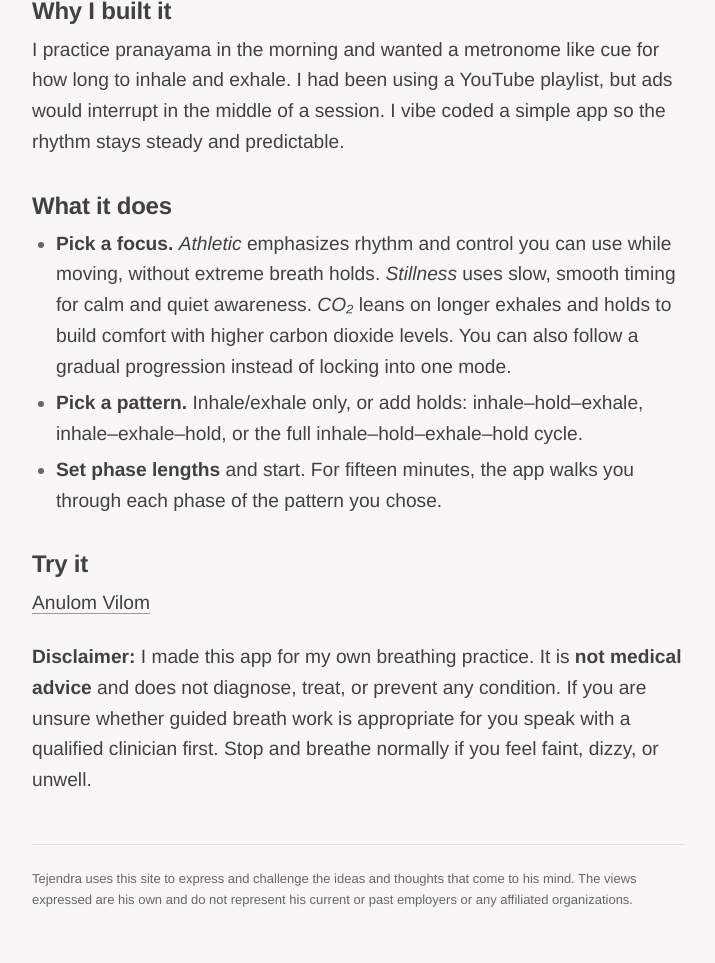
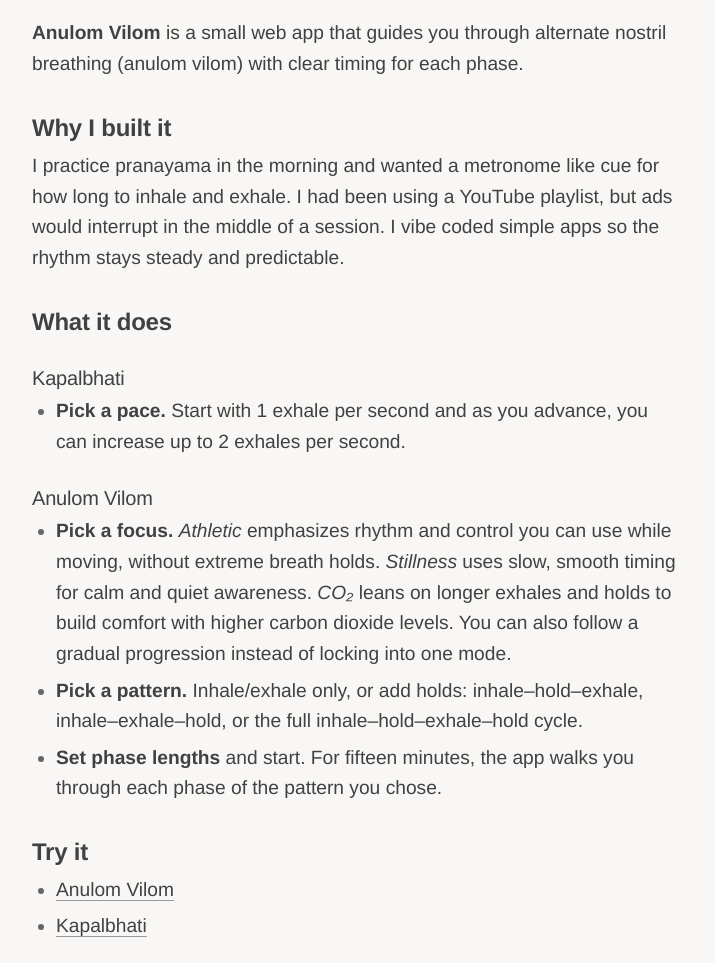
Before and after one commit to tejendra/tejendra.github.io, a website: page blog/alternate-nostril-breathing/index.html in a window 1280 px wide. Shown: the part 329-1292 px from the top of the page, without its empty margins (282-997 px from the left). Before the commit the page ends 1263 px from the top, so only its background shows below. Drawn offline with Linux system fonts and the light colour scheme.

Commit message:
Update blog post and metadata for Guided Breathing project; add Kapalbhati section, revise descriptions, and improve content structure for clarity and SEO.

```diff
--- a/blog/alternate-nostril-breathing/index.html
+++ b/blog/alternate-nostril-breathing/index.html
@@ -4,8 +4,8 @@
 <head>
     <meta charset="UTF-8">
     <meta name="viewport" content="width=device-width, initial-scale=1.0">
-    <meta name="description" content="Alternate nostril breathing guided app">
-    <meta name="keywords" content="alternate nostril breathing, pranayama, anulom vilom, breathing app">
+    <meta name="description" content="Skull shining and alternate nostril breathing guided app">
+    <meta name="keywords" content="alternate nostril breathing, pranayama, anulom vilom, breathing app, kapalbhati, skull-shining">
     <meta name="author" content="Tejendra Patel">
     <meta name="robots" content="index, follow">
     <meta name="googlebot" content="index, follow">
@@ -50,20 +50,27 @@
         <h1 class="post-title">Guided Breathing</h1>
         <p class="post-meta"><time datetime="2026-05-13">May 2026</time></p>
       </header>
-      <div class="post-content"><p><strong>Anulom Vilom</strong> is a small web app that guides you through alternate nostril breathing (anulom vilom) with clear timing for each phase.</p>
+      <div class="post-content"><p><strong>Kapalbhati</strong> is a small web app that guides you through rapid, forced exhalations and passive inhalations, known as skull-shining breathing exercise.</p>
+<p><strong>Anulom Vilom</strong> is a small web app that guides you through alternate nostril breathing (anulom vilom) with clear timing for each phase.</p>
 <h2>Why I built it</h2>
-<p>I practice pranayama in the morning and wanted a metronome like cue for how long to inhale and exhale. I had been using a YouTube playlist, but ads would interrupt in the middle of a session. I vibe coded a simple app so the rhythm stays steady and predictable.</p>
+<p>I practice pranayama in the morning and wanted a metronome like cue for how long to inhale and exhale. I had been using a YouTube playlist, but ads would interrupt in the middle of a session. I vibe coded simple apps so the rhythm stays steady and predictable.</p>
 <h2>What it does</h2>
+<h3>Kapalbhati</h3>
+<ul>
+<li><strong>Pick a pace.</strong> Start with 1 exhale per second and as you advance, you can increase up to 2 exhales per second.</li>
+</ul>
+<h3>Anulom Vilom</h3>
 <ul>
 <li><strong>Pick a focus.</strong> <em>Athletic</em> emphasizes rhythm and control you can use while moving, without extreme breath holds. <em>Stillness</em> uses slow, smooth timing for calm and quiet awareness. <em>CO₂</em> leans on longer exhales and holds to build comfort with higher carbon dioxide levels. You can also follow a gradual progression instead of locking into one mode.</li>
 <li><strong>Pick a pattern.</strong> Inhale/exhale only, or add holds: inhale–hold–exhale, inhale–exhale–hold, or the full inhale–hold–exhale–hold cycle.</li>
 <li><strong>Set phase lengths</strong> and start. For fifteen minutes, the app walks you through each phase of the pattern you chose.</li>
 </ul>
 <h2>Try it</h2>
-<p><a href="https://tejendra.github.io/anulom-vilom">Anulom Vilom</a></p>
-<p><strong>Disclaimer:</strong> I made this app for my own breathing practice. It is <strong>not medical advice</strong> and does not
-diagnose, treat, or prevent any condition. If you are unsure whether guided breath work is appropriate
-for you speak with a qualified clinician first. Stop and breathe normally if you feel faint, dizzy,
+<ul>
+<li><a href="https://tejendra.github.io/anulom-vilom">Anulom Vilom</a></li>
+<li><a href="https://tejendra.github.io/kapalbhati/">Kapalbhati</a></li>
+</ul>
+<p><strong>Disclaimer:</strong> I made this app for my own breathing practice. It is <strong>not medical advice</strong> and does not diagnose, treat, or prevent any condition. If you are unsure whether guided breath work is appropriate for you speak with a qualified clinician first. Stop and breathe normally if you feel faint, dizzy,
 or unwell.</p>
 </div>
     </article>
```
Also changed, not shown: posts/alternate-nostril-breathing.md (+14 -7 lines).
